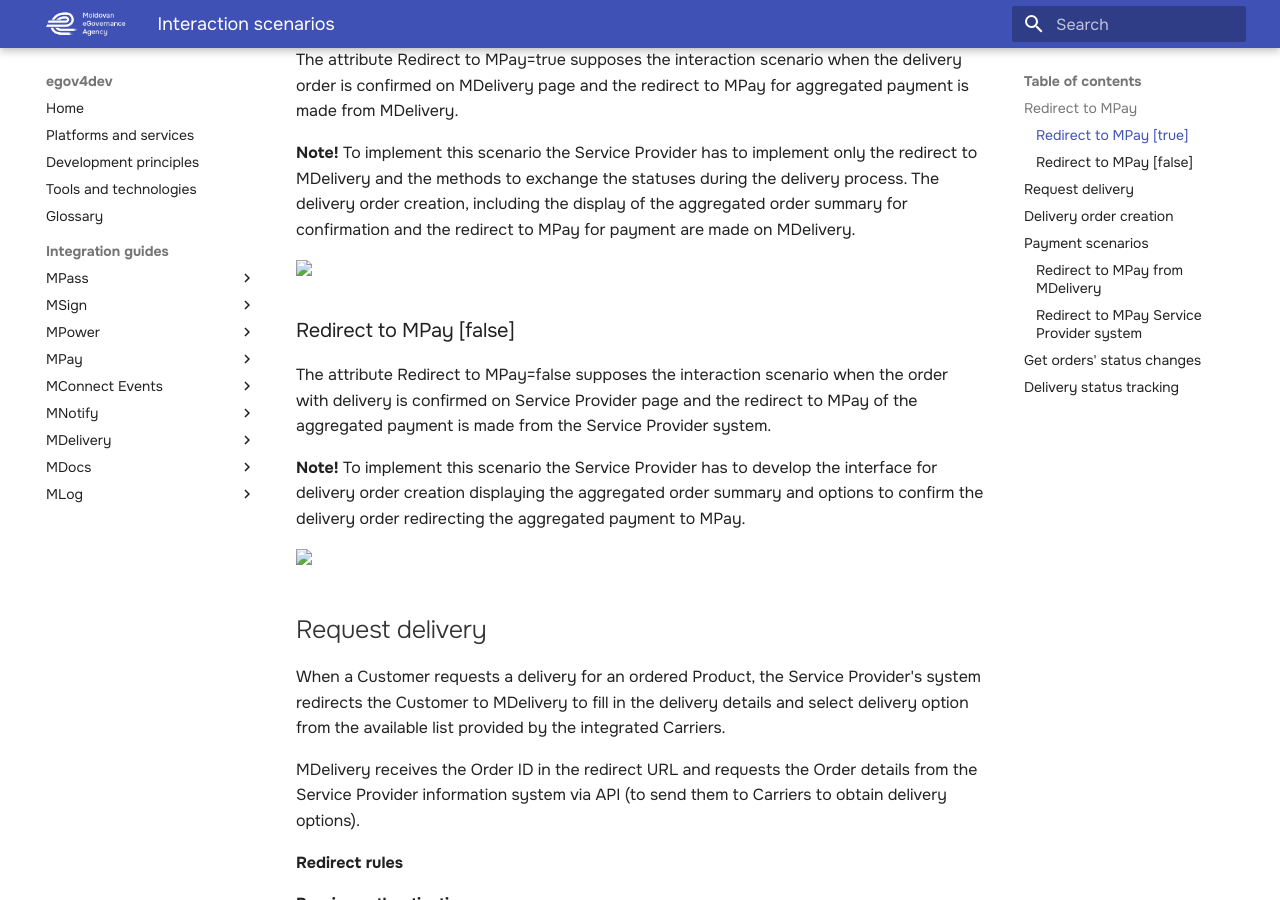
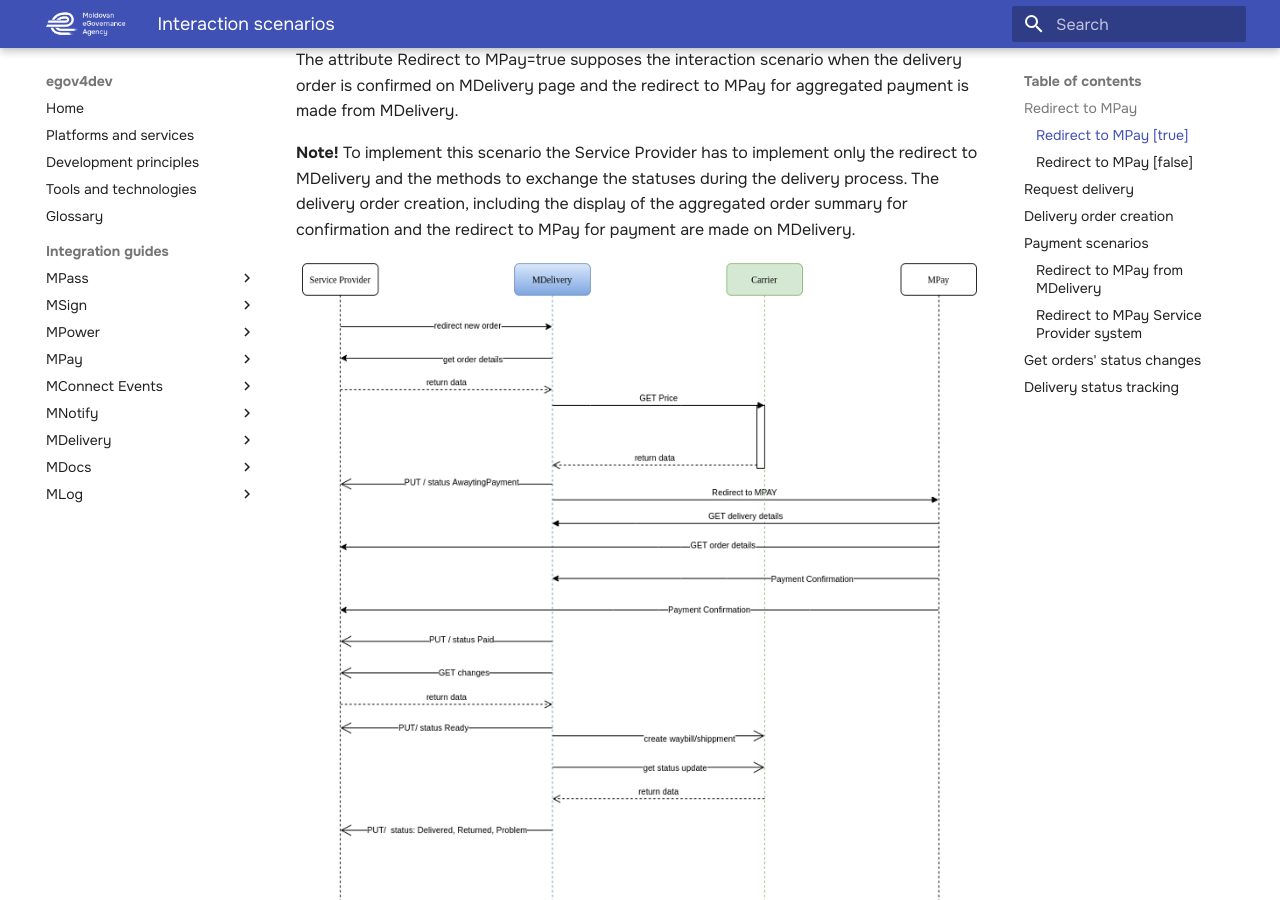
Before and after one commit to egov-moldova/egov4dev, an MkDocs documentation site: the page built from docs/guides/mdelivery/interaction-scenarios.md, in a window 1280 px wide and 900 px high, scrolled down 447 px. Built offline with MkDocs 1.6.1 and Material for MkDocs 9.7.7, drawn with Linux system fonts in a browser that asks for light colours.

Commit message:
Update interaction-scenarios.md

```diff
--- a/docs/guides/mdelivery/interaction-scenarios.md
+++ b/docs/guides/mdelivery/interaction-scenarios.md
@@ -12,7 +12,7 @@
 
 **Note!** To implement this scenario the Service Provider has to implement only the redirect to MDelivery and the methods to exchange the statuses during the delivery process. The delivery order creation, including the display of the aggregated order summary for confirmation and the redirect to MPay for payment are made on MDelivery.
 
-<img src="img/true.png">
+<img src="../img/true.png">
 
 ### Redirect to MPay [false]
 
@@ -20,7 +20,7 @@
 
 **Note!** To implement this scenario the Service Provider has to develop the interface for delivery order creation displaying the aggregated order summary and options to confirm the delivery order redirecting the aggregated payment to MPay.
 
-<img src="img/false.png">
+<img src="../img/false.png">
 
 ## Request delivery
 
```
